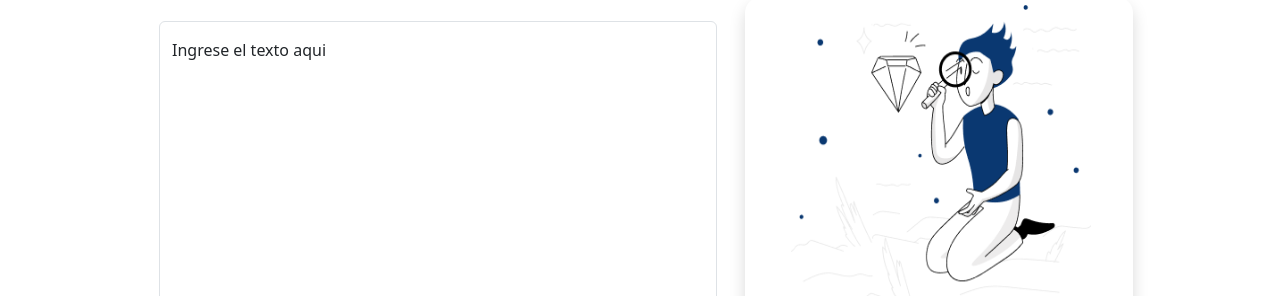
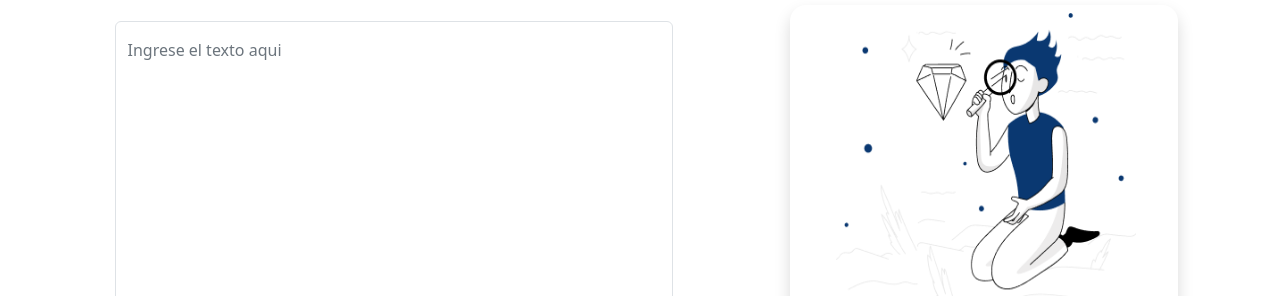
Before and after one commit to Lucaasgar/Encriptador_Alura_boostrap, a plain HTML site: page index.html in a window 1280 px wide. Shown: the part 77-373 px from the top of the page. Drawn offline with nearby package versions, Linux system fonts and the light colour scheme.

Commit message:
flex change

```diff
--- a/index.html
+++ b/index.html
@@ -19,11 +19,11 @@
     </header>
 
     <main class="container p-0">
-        <div class="row d-flex justify-content-center">
+        <div class="row d-flex justify-content-around">
             <section class="mt-4 col-md-6">
                 <div class="form-floating">
                     <textarea class="form-control" id="area" placeholder="Leave a comment here" id="floatingTextarea"></textarea>
-                    <label for="floatingTextarea">Ingrese el texto aqui</label>
+                    <label for="floatingTextarea" class="text-secondary">Ingrese el texto aqui</label>
                 </div>
                 <div class="container fs-6 d-flex align-items-center gap-1 text-secondary">
                     <svg  width="16" height="16" viewBox="0 0 16 16" fill="none" xmlns="http://www.w3.org/2000/svg">
@@ -37,14 +37,14 @@
                         </defs>
                         </svg>
 
-                    <label for="icono" class="">Solo letras minusculas y sin acento.</label>
+                    <label for="icono" class="text-secondary">Solo letras minusculas y sin acento.</label>
                 </div>
                 <div class="-fluid d-flex justify-content-center gap-4 mt-5 w-100">
                     <button id="btn-encriptar" type="button" class="btn btn-primary btn-lg w-50">Encriptar</button>
                     <button id="btn-desencriptar" type="button" class="btn btn-secondary btn-lg w-50">Desencriptar</button>
                 </div>
             </section>
-            <section class="col-md-4 d-flex flex-column align-items-center ms-3 rounded-4 pe-2 py-2 shadow min-vh-75">
+            <section class="col-md-4 mt-sm-2 d-flex flex-column align-items-center ms-3 rounded-4 pe-2 py-2 shadow min-vh-75">
                 <img id="muñeco" src="Public/Muñeco.png" alt="Muñeco Buscando">
                 <div class="d-flex flex-column text-center w-75">
                     <h1 id="title-muñeco" class="fs-2">Ningún mensaje fue encontrado</h1>
```
